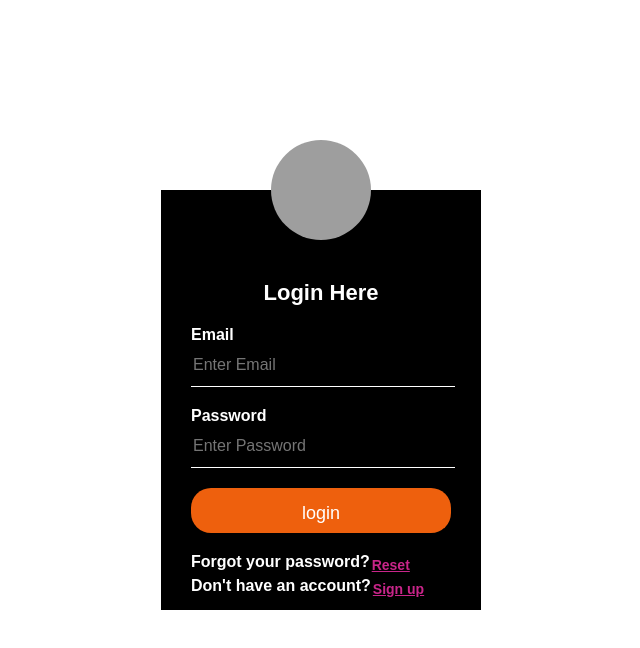
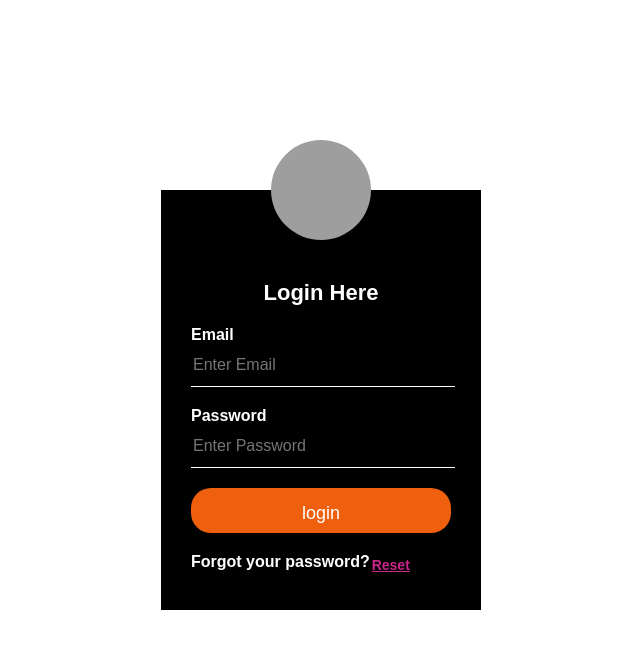
Before and after one commit to bencyubahiro77/my-brand, a plain HTML site: page login.html in a window 1280 px wide. Shown: the whole page, without its empty margins (319-959 px from the left). Drawn offline with Linux system fonts and the light colour scheme; grey boxes are pictures that could not be loaded.

Commit message:
no signup

```diff
--- a/login.html
+++ b/login.html
@@ -20,7 +20,7 @@
             <button type="submit" class="btn4" >login</button>
 
             <p class="footerlogin">Forgot your password? <a href="#">Reset</a></p>
-            <p class="footerlogin">Don't have an account?<a href="signin.html"> Sign up</a></p>
+          <!--  <p class="footerlogin">Don't have an account?<a href="signin.html"> Sign up</a></p> -->
         </form>
     </div>
 
```
